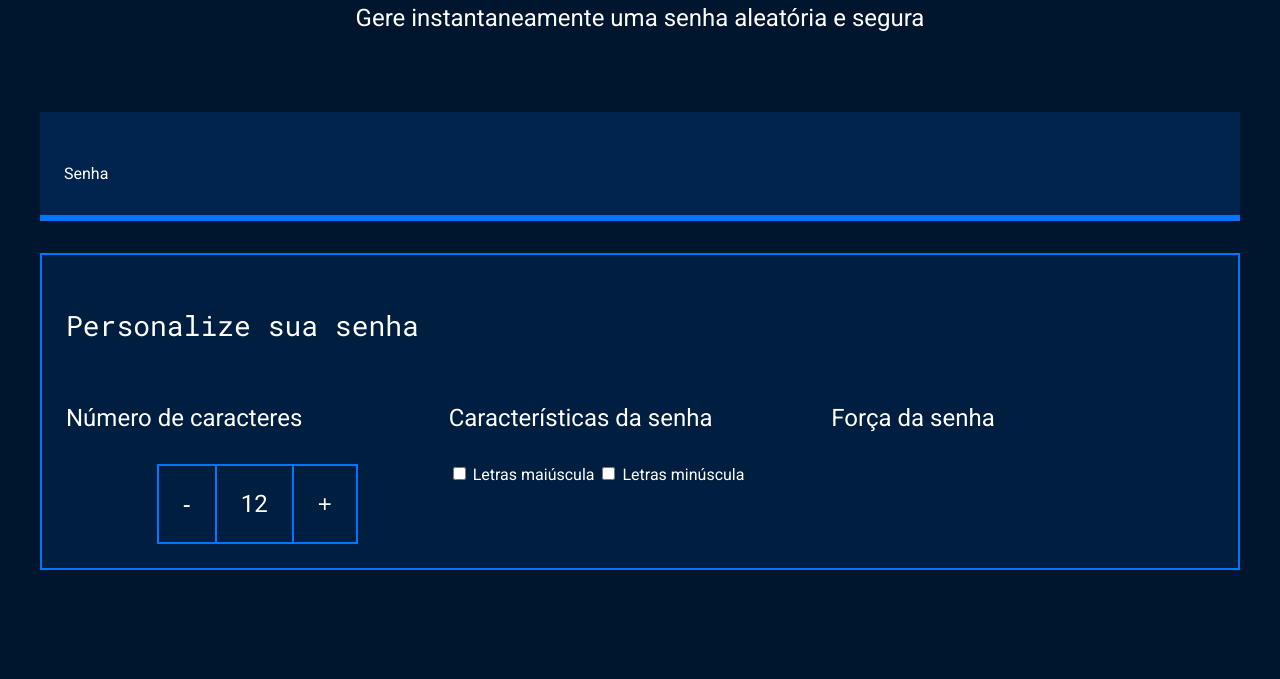
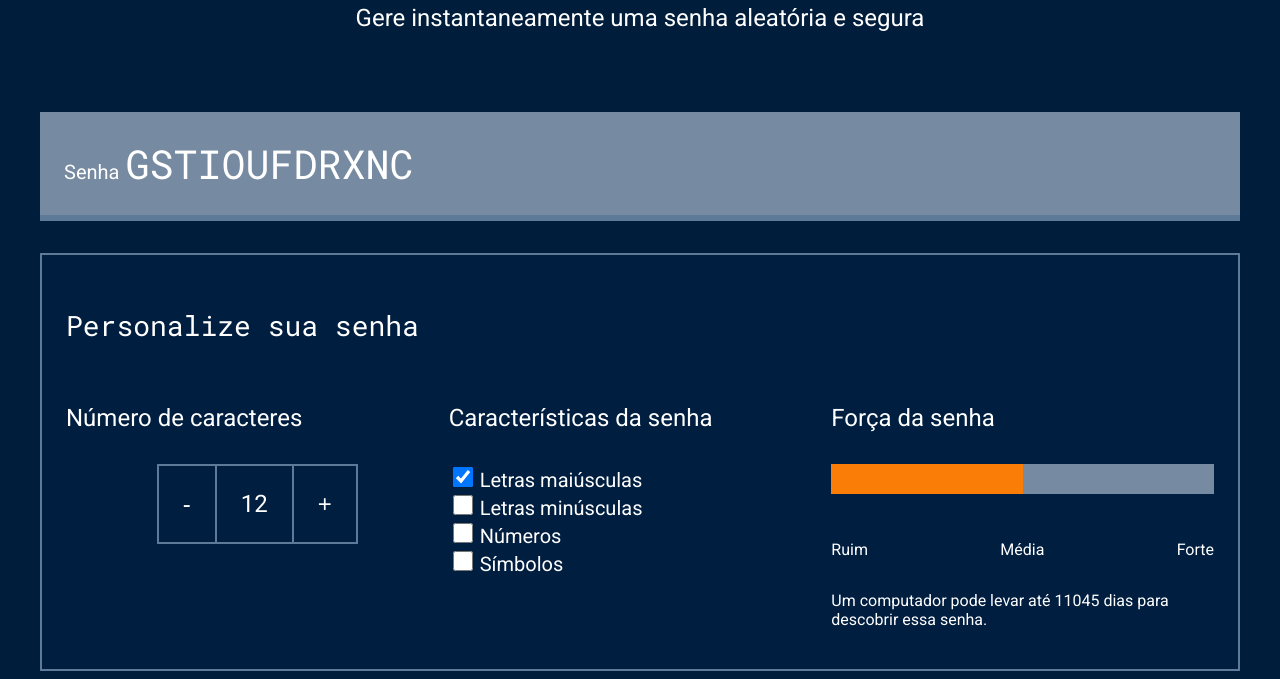
Before and after one commit to alexandregabrielGN/Senha3B, a plain HTML site: page index.html in a window 1280 px wide. Shown: the part 214-893 px from the top of the page. Before the commit the page ends 800 px from the top, so only its background shows below. Drawn offline with Linux system fonts and the light colour scheme.

Commit message:
Add files via upload

```diff
--- a/index.html
+++ b/index.html
@@ -1,4 +1,3 @@
-
 <!DOCTYPE html>
 <html lang="pt-br">
 
@@ -18,7 +17,7 @@
         </div>
         <div class="conteudo-senha">
             <label for="senha">Senha</label>
-            <input name="senha" type="text" id="campo-senha">
+            <input name="senha" type="text" id="campo-senha" readonly>
         </div>
         <div class="parametro">
             <h3 class="parametro-titulo">Personalize sua senha</h3>
@@ -33,17 +32,38 @@
                 </div>
                 <div class="parametro-senha">
                     <h4 class="parametro-senha__titulo">Características da senha</h4>
-                    <input name="maiusculo" type="checkbox">
-                    <label for="maiusculo">Letras maiúscula</label>
-                    <input name="maiusculo" type="checkbox">
-                    <label for="maiusculo">Letras minúscula</label>
+                    <div class="parametro-senha-checkbox">
+                        <input name="maiusculo" type="checkbox" class="checkbox" checked>
+                        <label for="maiusculo">Letras maiúsculas</label>
+                    </div>
+                    <div class="parametro-senha-checkbox">
+                        <input name="minusculo" type="checkbox" class="checkbox">
+                        <label for="minusculo">Letras minúsculas</label>
+                    </div>
+                    <div class="parametro-senha-checkbox">
+                        <input name="numero" type="checkbox" class="checkbox">
+                        <label for="numero">Números</label>
+                    </div>
+                    <div class="parametro-senha-checkbox">
+                        <input name="simbolo" type="checkbox" class="checkbox">
+                        <label for="simbolo">Símbolos</label>
+                    </div>
                 </div>
                 <div class="parametro-senha">
                     <h4 class="parametro-senha__titulo">Força da senha</h4>
+                    <div class="barra"></div>
+                    <div class="forca fraca"></div>
+                    <div class="parametro-senha-textos">
+                        <p>Ruim</p>
+                        <p>Média</p>
+                        <p>Forte</p>
+                    </div>
+                    <p class="entropia"></p>
                 </div>
             </div>
         </div>
     </section>
+    <script src="main.js"></script>
 </body>
 
 </html>
--- /dev/null
+++ b/main.js
@@ -0,0 +1,77 @@
+const numeroSenha = document.querySelector('.parametro-senha__texto');
+let tamanhoSenha = 12;
+numeroSenha.textContent = tamanhoSenha;
+const letrasMaiusculas = 'ABCDEFGHIJKLMNOPQRSTUVXYWZ';
+const letrasMinusculas = 'abcdefghijklmnopqrstuvxywz';
+const numeros = '0123456789';
+const simbolos = '!@%*?';
+const botoes = document.querySelectorAll('.parametro-senha__botao');
+const campoSenha = document.querySelector('#campo-senha');
+const checkbox = document.querySelectorAll('.checkbox');
+const forcaSenha = document.querySelector('.forca');
+
+botoes[0].onclick = diminuiTamanho;
+botoes[1].onclick = aumentaTamanho;
+
+function diminuiTamanho() {
+    if (tamanhoSenha > 1) {
+        // tamanhoSenha = tamanhoSenha-1;
+        tamanhoSenha--;
+    }
+    numeroSenha.textContent = tamanhoSenha;
+    geraSenha();
+}
+function aumentaTamanho() {
+    if (tamanhoSenha < 20) {
+        // tamanhoSenha = tamanhoSenha+1;
+        tamanhoSenha++;
+    }
+    numeroSenha.textContent = tamanhoSenha;
+    geraSenha();
+}
+
+for (i = 0; i < checkbox.length; i++) {
+    checkbox[i].onclick = geraSenha;
+}
+
+geraSenha();
+
+function geraSenha() {
+    let alfabeto = '';
+    if (checkbox[0].checked) {
+        alfabeto = alfabeto + letrasMaiusculas;
+    }
+    if (checkbox[1].checked) {
+        alfabeto = alfabeto + letrasMinusculas;
+    }
+    if (checkbox[2].checked) {
+        alfabeto = alfabeto + numeros;
+    }
+    if (checkbox[3].checked) {
+        alfabeto = alfabeto + simbolos;
+    }
+    let senha = '';
+    for (let i = 0; i < tamanhoSenha; i++) {
+        let numeroAleatorio = Math.random() * alfabeto.length;
+        numeroAleatorio = Math.floor(numeroAleatorio);
+        senha = senha + alfabeto[numeroAleatorio];
+    }
+    campoSenha.value = senha;
+    classificaSenha(alfabeto.length);
+
+}
+
+function classificaSenha(tamanhoAlfabeto) {
+    let entropia = tamanhoSenha * Math.log2(tamanhoAlfabeto);
+    console.log(entropia);
+    forcaSenha.classList.remove('fraca', 'media', 'forte');
+    if (entropia > 57) {
+        forcaSenha.classList.add('forte');
+    } else if (entropia > 35 && entropia < 57) {
+        forcaSenha.classList.add('media');
+    } else if (entropia <= 35) {
+        forcaSenha.classList.add('fraca');
+    }
+    const valorEntropia = document.querySelector('.entropia');
+    valorEntropia.textContent = "Um computador pode levar até " + Math.floor(2 ** entropia / (100e6 * 60 * 60 * 24)) + " dias para descobrir essa senha.";
+}
--- a/style.css
+++ b/style.css
@@ -2,10 +2,10 @@
 
 :root {
     --branco: white;
-    --cor-de-fundo: #00162E;
-    --fundo-senha: #00244D;
+    --cor-de-fundo: #001d3b;
+    --fundo-senha: #768aa1;
     --fundo-texto: #001E40;
-    --borda: #0075FF;
+    --borda: #5d7b99;
     --roboto: 'Roboto', sans-serif;
     --roboto-mono: 'Roboto Mono', monospace;
 }
@@ -108,6 +108,49 @@ body {
     font-size: 24px;
 }
 
+label {
+    font-size: 20px;
+}
+
+.checkbox {
+    width: 20px;
+    height: 20px;
+    cursor: pointer;
+}
+
+.barra {
+    background-color: var(--fundo-senha);
+    height: 30px;
+    width: 100%;
+}
+
+.forca {
+    height: 30px;
+    position: relative;
+    bottom: 30px;
+}
+
+.fraca {
+    width: 25%;
+    background-color: #E71B32;
+}
+
+.media {
+    background-color: #fa7d08;
+    width: 50%;
+}
+
+.forte {
+    background-color: #00ff84;
+    width: 100%;
+}
+
+.parametro-senha-textos {
+    display: flex;
+    justify-content: space-between;
+}
+
+
 @media screen and (min-width: 768px) {
     .parametro-coluna__senha {
         flex-direction: row;
```
